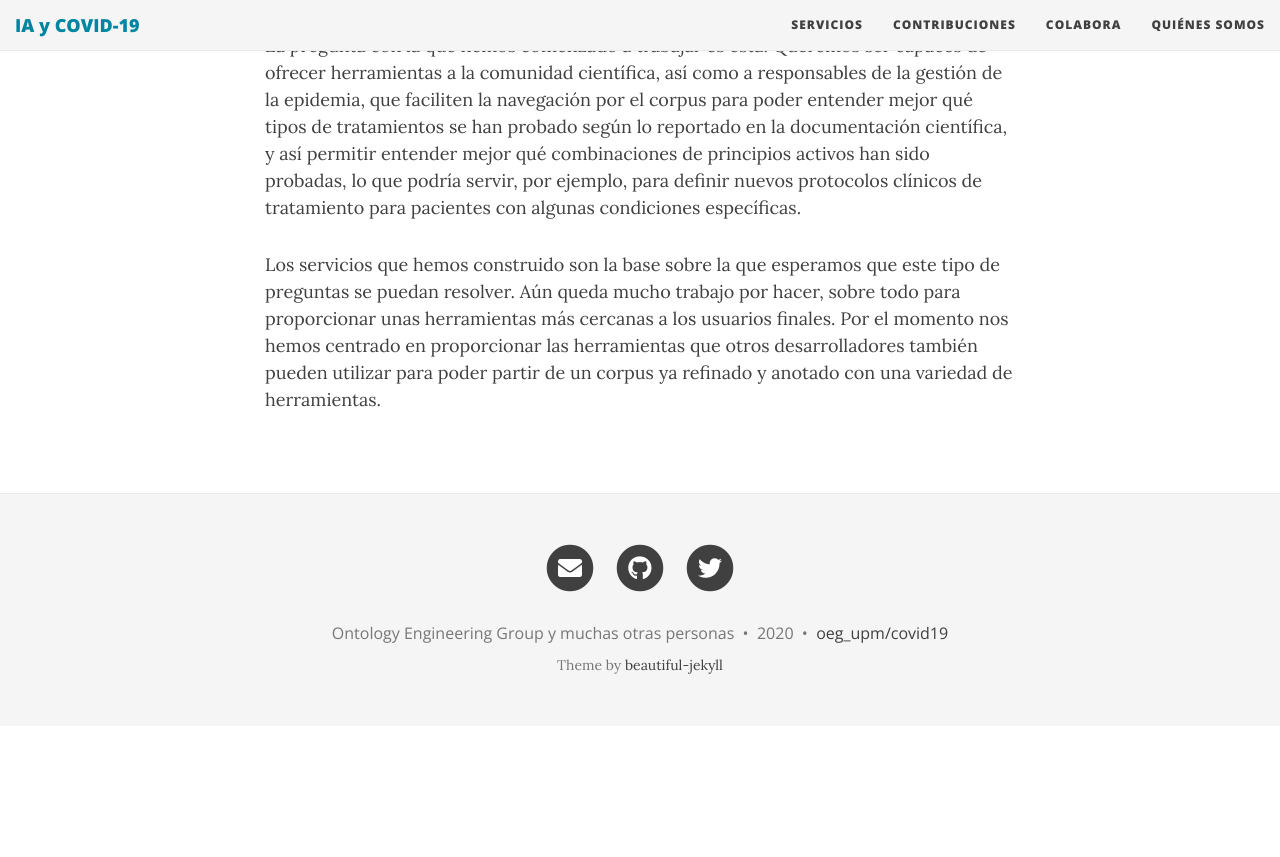
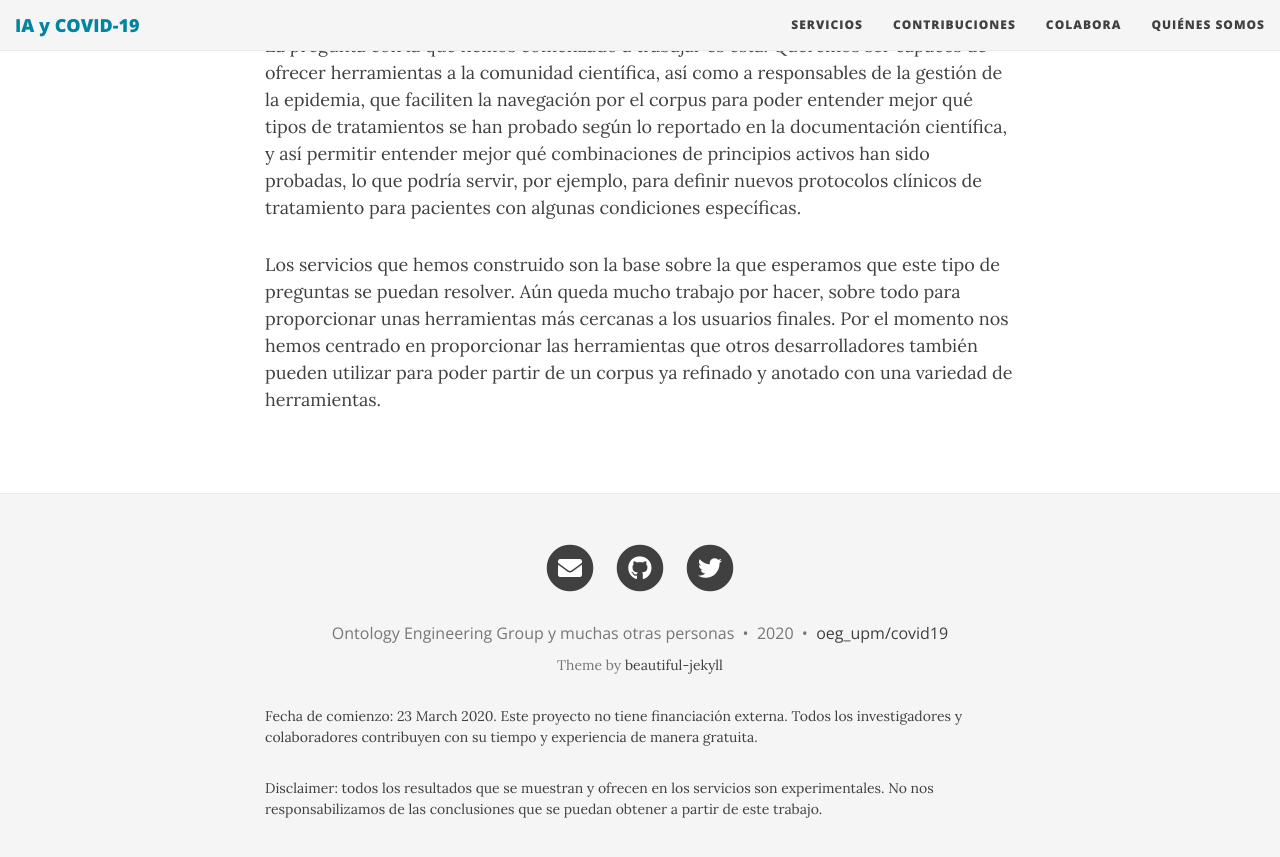
Before and after one commit to oeg-upm/covid19, a Jekyll site: the page built from index.md, in a window 1280 px wide and 900 px high, scrolled down 1278 px. Shown: the top 857 px of the window. Built offline with Jekyll 4.4.1, drawn with Linux system fonts in a browser that asks for light colours; nearby versions of some CDN libraries; before the commit the page ends 2004 px from its top, so only the background shows below that.

Commit message:
Update footer.html

```diff
--- a/_includes/footer.html
+++ b/_includes/footer.html
@@ -46,6 +46,10 @@
       Theme by
       <a href="https://deanattali.com/beautiful-jekyll/">beautiful-jekyll</a>
     </p>
+    <p>Fecha de comienzo: 23 March 2020. Este proyecto no tiene financiación externa. Todos los investigadores y colaboradores contribuyen con su tiempo y experiencia de manera gratuita.</p>
+ <!--   <p>Start date: 23 March 2020. This is a non-funded project. All researchers are contributing their time and expertise for free.</p> -->
+    <p>Disclaimer: todos los resultados que se muestran y ofrecen en los servicios son experimentales. No nos responsabilizamos de las conclusiones que se puedan obtener a partir de este trabajo.</p>
+ <!--   <p>Disclaimer: All results are experimental and hypothetical. We don’t take responsibility for the conclusions draw upon this work.</p> -->
       </div>
     </div>
   </div>
```
